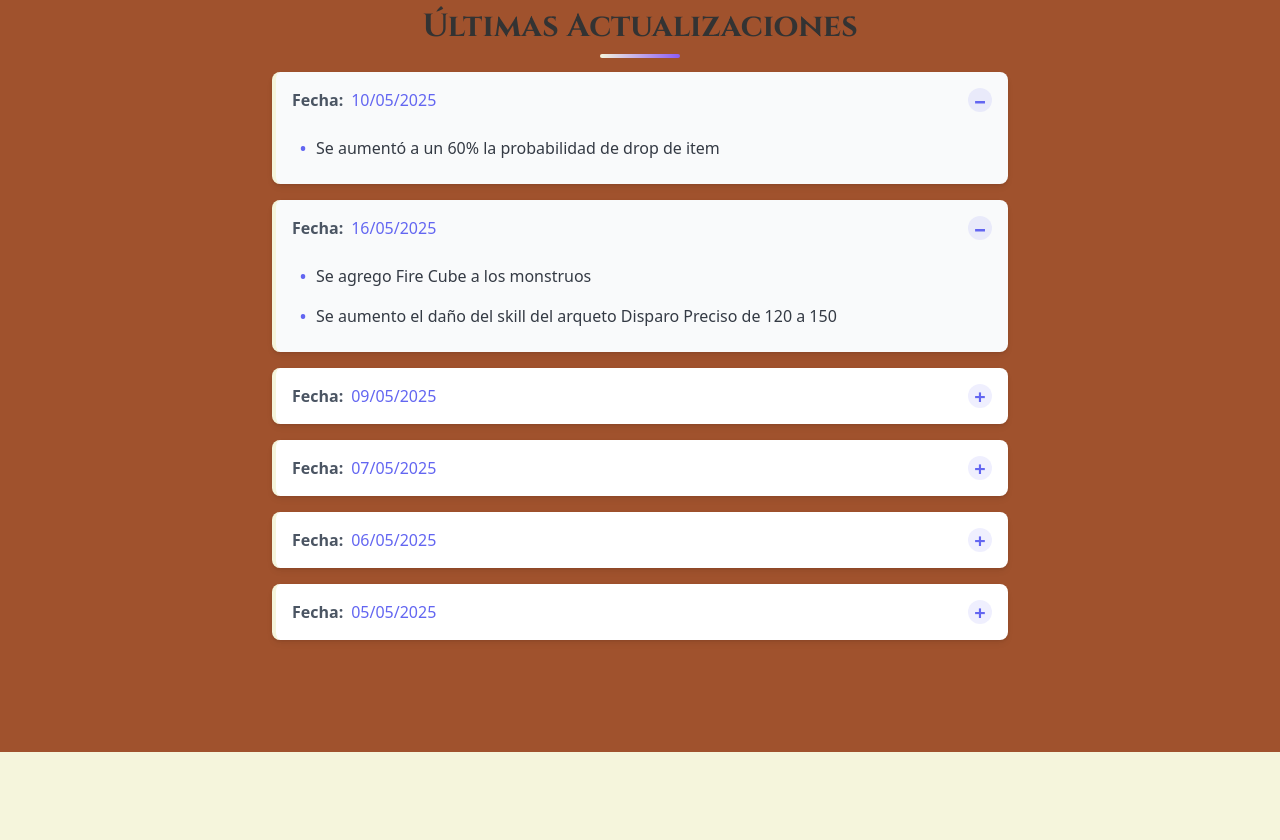
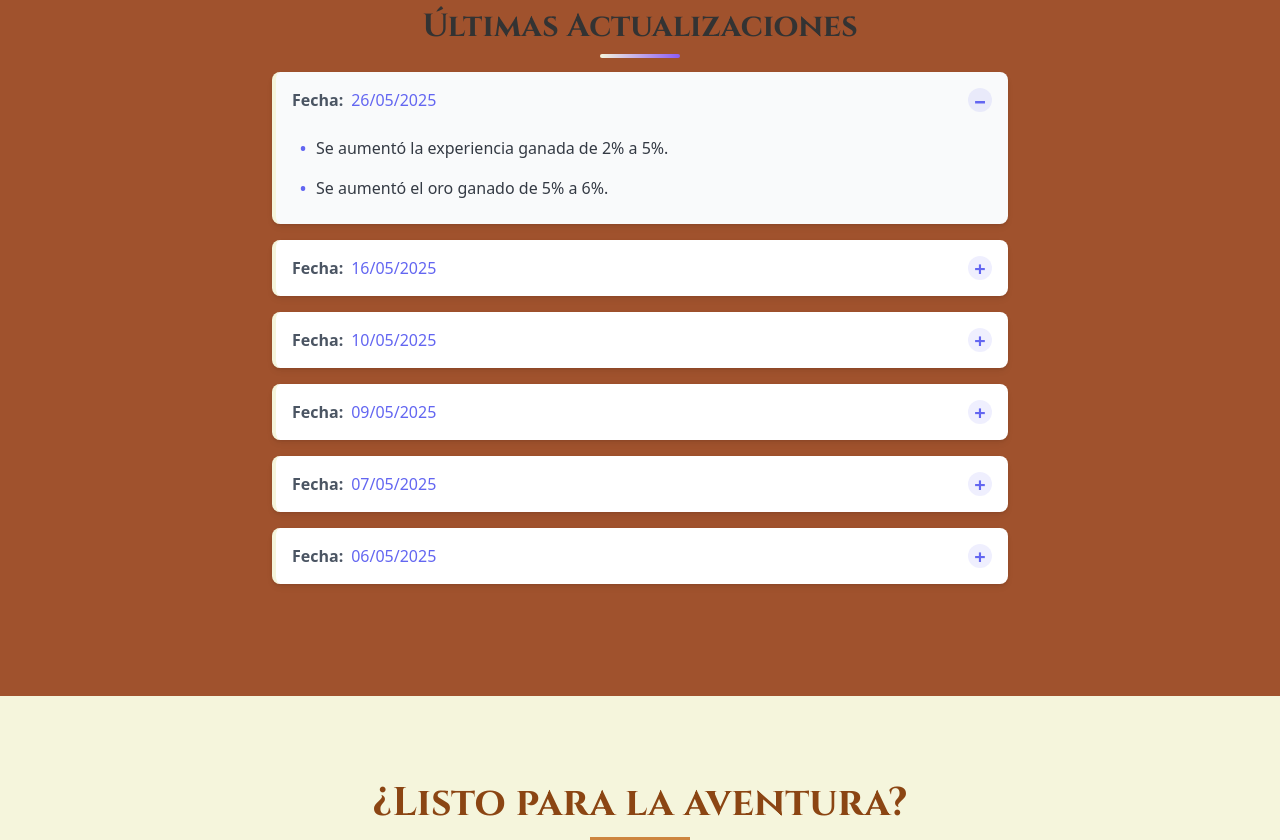
Before and after one commit to MASISOMETAL/web-de-bot-rpg, a Next.js app: page / in a window 1280 px wide. Shown: the part 1440-2280 px from the top of the page. Built offline with nearby package versions, Linux system fonts and the light colour scheme.

Commit message:
changelog

```diff
--- a/data/changelogs.js
+++ b/data/changelogs.js
@@ -42,11 +42,19 @@ export const changelogs = [
     ]
   },
   {
-    id: 5,
+    id: 6,
     fecha: "16/05/2025",
     cambios: [
       "Se agrego Fire Cube a los monstruos",
       "Se aumento el daño del skill del arqueto Disparo Preciso de 120 a 150",
     ]
   },
+  {
+    id: 7,
+    fecha: "26/05/2025",
+    cambios: [
+      "Se aumentó la experiencia ganada de 2% a 5%.",
+      "Se aumentó el oro ganado de 5% a 6%.",
+    ]
+  },
 ]
```
